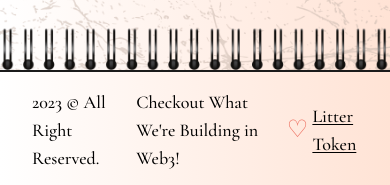
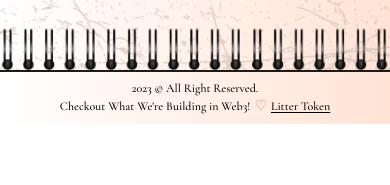
Before and after one commit to kayishau/23_portfolio, a React (Create React App) app: page / in a window 390 px wide. Shown: the part 4232-4417 px from the top of the page. After the commit the page ends 4356 px from the top, so only its background shows below. Built offline with nearby package versions, Linux system fonts and the light colour scheme; a web font is replaced by a local one.

Commit message:
footer mobile responsive

```diff
--- a/src/components/Footer.js
+++ b/src/components/Footer.js
@@ -2,11 +2,11 @@ import React from "react"
 
 const Footer = (props) => {
   return (
-    <footer className="w-full px-8 border-t-2 border-solid border-dark font-medium text-lg font-cg">
-        <div className="py-4 flex items-center justify-between">
+    <footer className="w-full px-2 tablet:px-8 border-t-2 border-solid border-dark font-medium text-xs tablet:text-lg font-cg">
+        <div className=" py-2 md:py-4 flex flex-col tablet:flex-row items-center justify-between">
             <span>{new Date().getFullYear()} &copy; All Right Reserved.</span>
             <div className="flex items-center">
-                Checkout What We're Building in Web3! <span className="text-primary text-2xl px-1">&#9825;</span>
+                Checkout What We're Building in Web3! <span className="text-primary hover:bg-primary text-sm tablet:text-2xl px-1">&#9825;</span>
                 <a href="https://twitter.com/litter_token" className="underline underline-offset-2" target={"_blank"}rel="noreferrer">Litter Token</a>
             </div>
 
```
